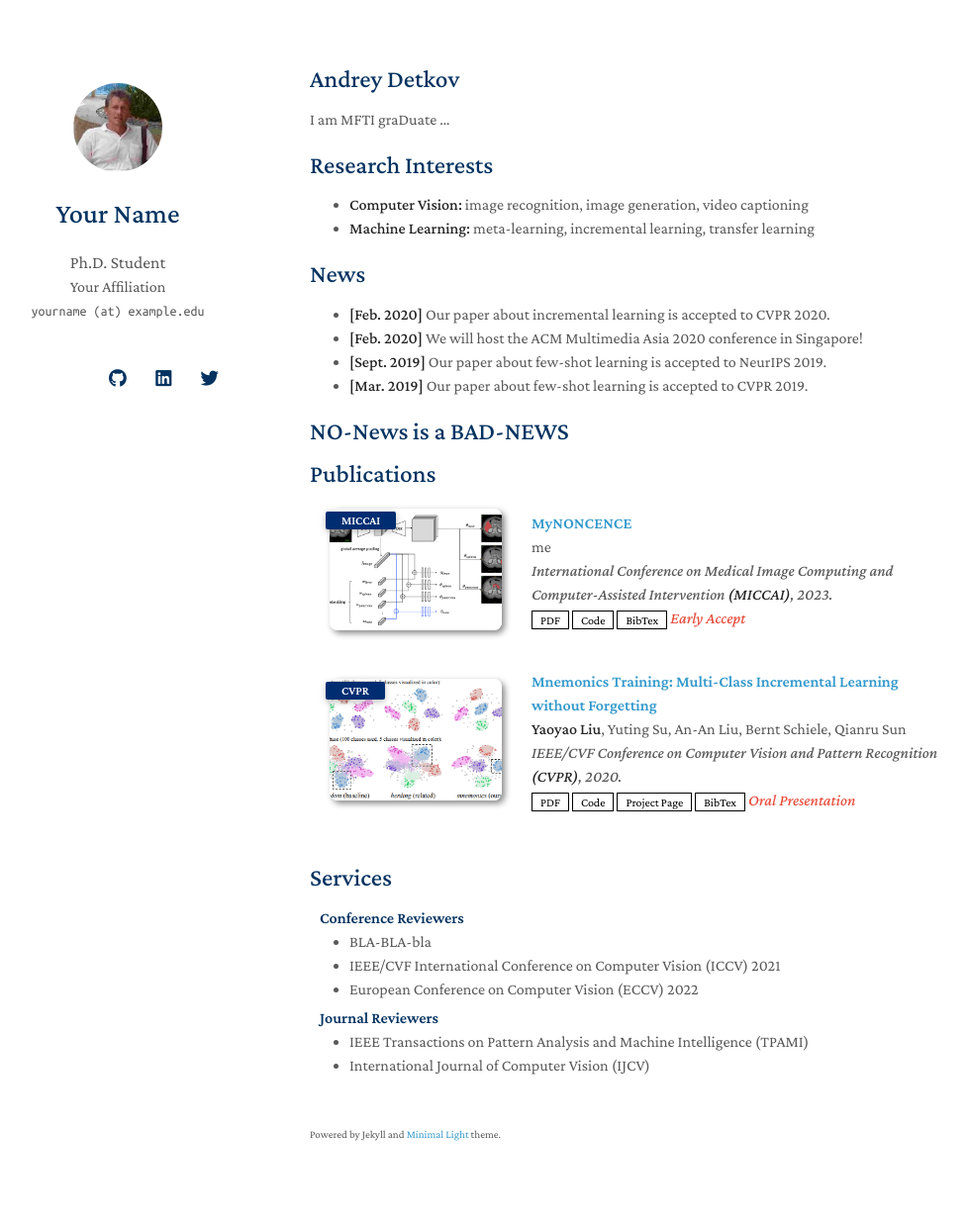
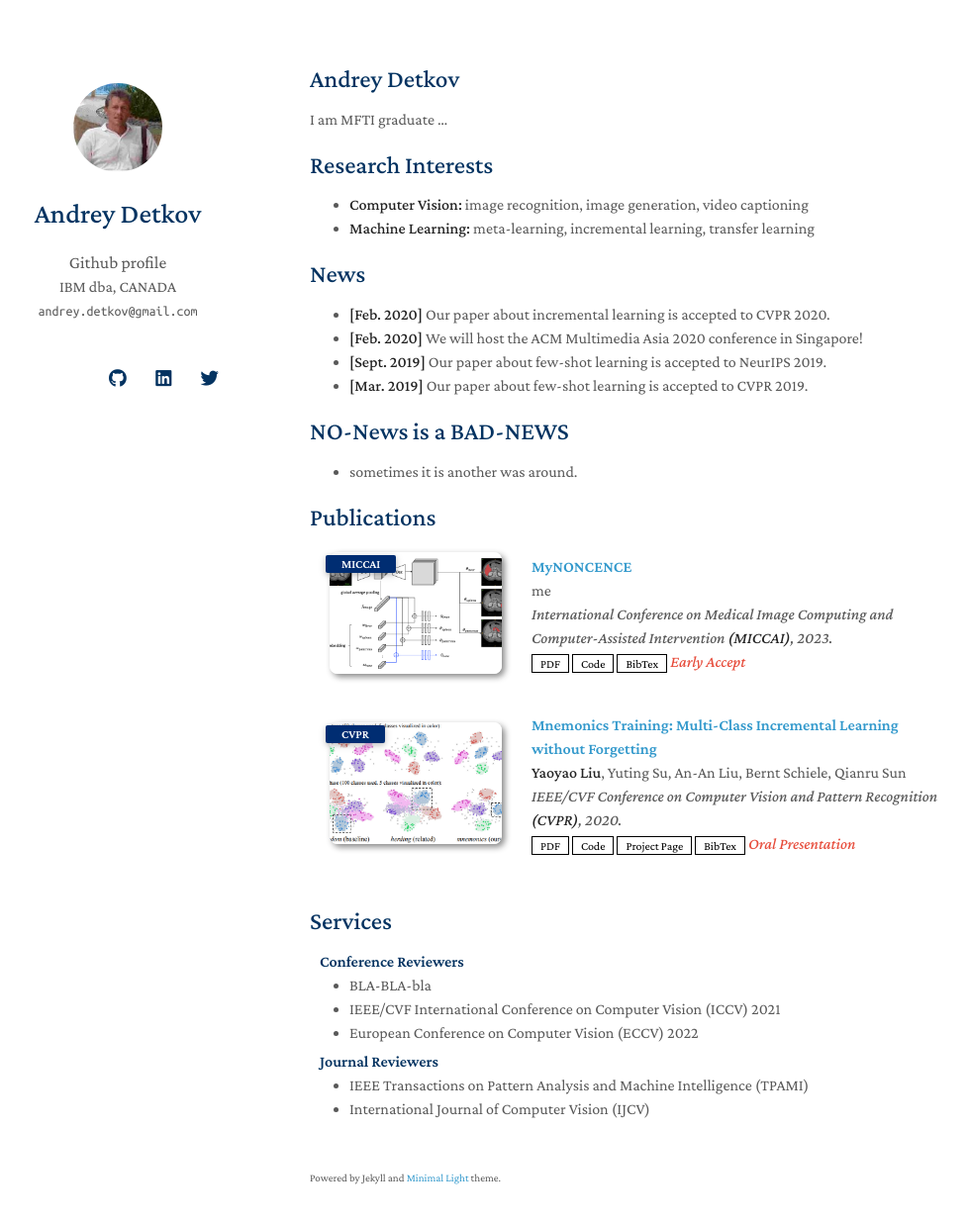
Before and after one commit to andreydetkov/Andrey-Detkov, a Jekyll site: the page built from index.md, in a window 1280 px wide and 1271 px high. Shown: the top 1236 px of the window at 99% size, without its empty margins (157-1135 px from the left). Built offline with Jekyll 4.4.1, drawn with Linux system fonts in a browser that asks for light colours; nearby versions of some CDN libraries; a style sheet for code colours, icons or effects is not loaded; our own code applies the rules of GitHub Pages for plain Markdown files.

```diff
--- a/_config.yml
+++ b/_config.yml
@@ -1,8 +1,8 @@
 # Basic Information
-title: Your Name
-position: Ph.D. Student
-affiliation: Your Affiliation
-email: yourname (at) example.edu
+title: Andrey Detkov
+position: Github profile
+affiliation: IBM dba, CANADA
+email: andrey.detkov@gmail.com
 
 # Search Engine Optimization (SEO)
 # The following information is used to improve the website traffic from search engines, e.g., Google.
@@ -42,7 +42,8 @@ google_analytics: UA-111540567-4
 
 # Use this project as a remote theme for GitHub Pages
 # See the guide here: https://docs.github.com/en/pages/setting-up-a-github-pages-site-with-jekyll/adding-a-theme-to-your-github-pages-site-using-jekyll
-remote_theme: yaoyao-liu/minimal-light
+remote_theme: andreydetkov/minima
+# remote_theme: yaoyao-liu/minimal-light
 
 # The following files will be removed from the generated website.
 exclude:
--- a/index.md
+++ b/index.md
@@ -4,7 +4,7 @@ layout: homepage
 
 ## Andrey Detkov
 
-I am MFTI graDuate ...
+I am MFTI graduate ...
 
 ## Research Interests
 
@@ -19,6 +19,7 @@ I am MFTI graDuate ...
 - **[Mar. 2019]** Our paper about few-shot learning is accepted to CVPR 2019.
 
 ## NO-News  is a BAD-NEWS
+- sometimes it is another was around.
 
 {% include_relative _includes/publications.md %}
 
```
Also changed, not shown: 1 other file.
